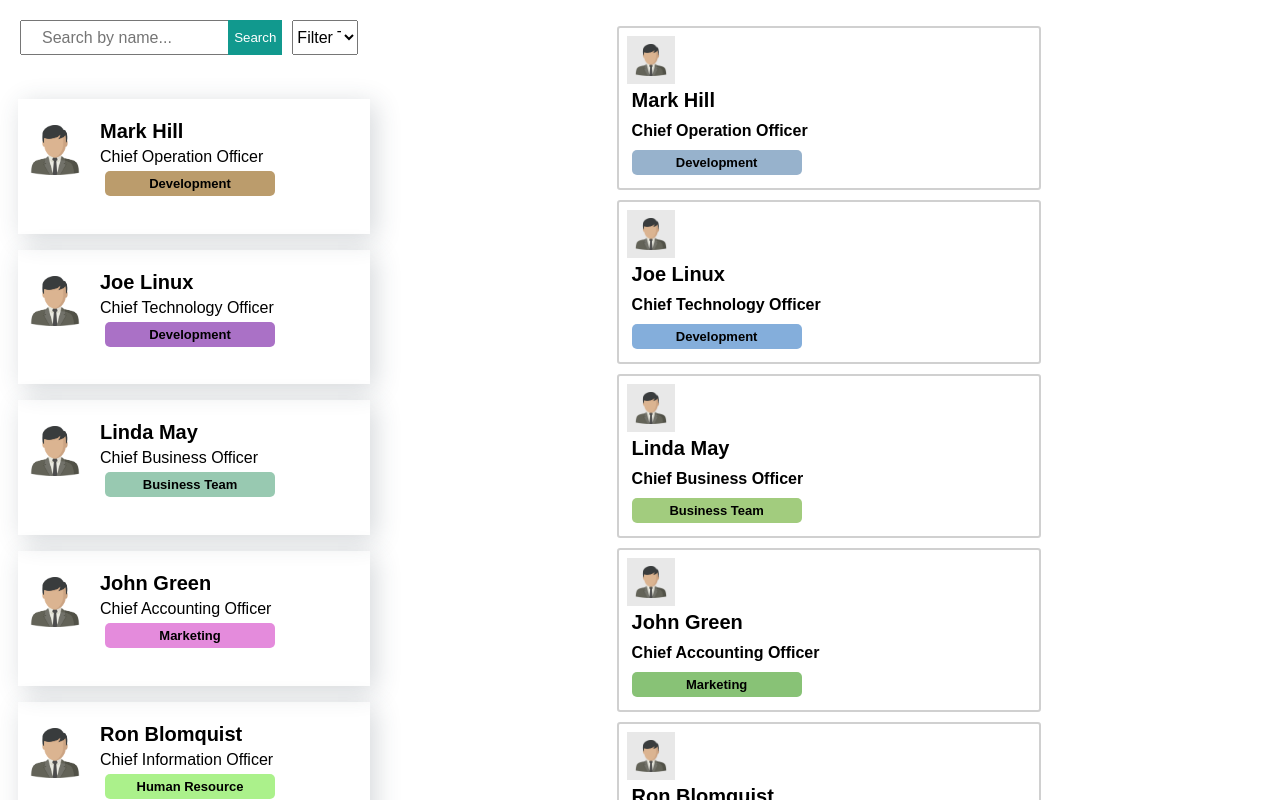
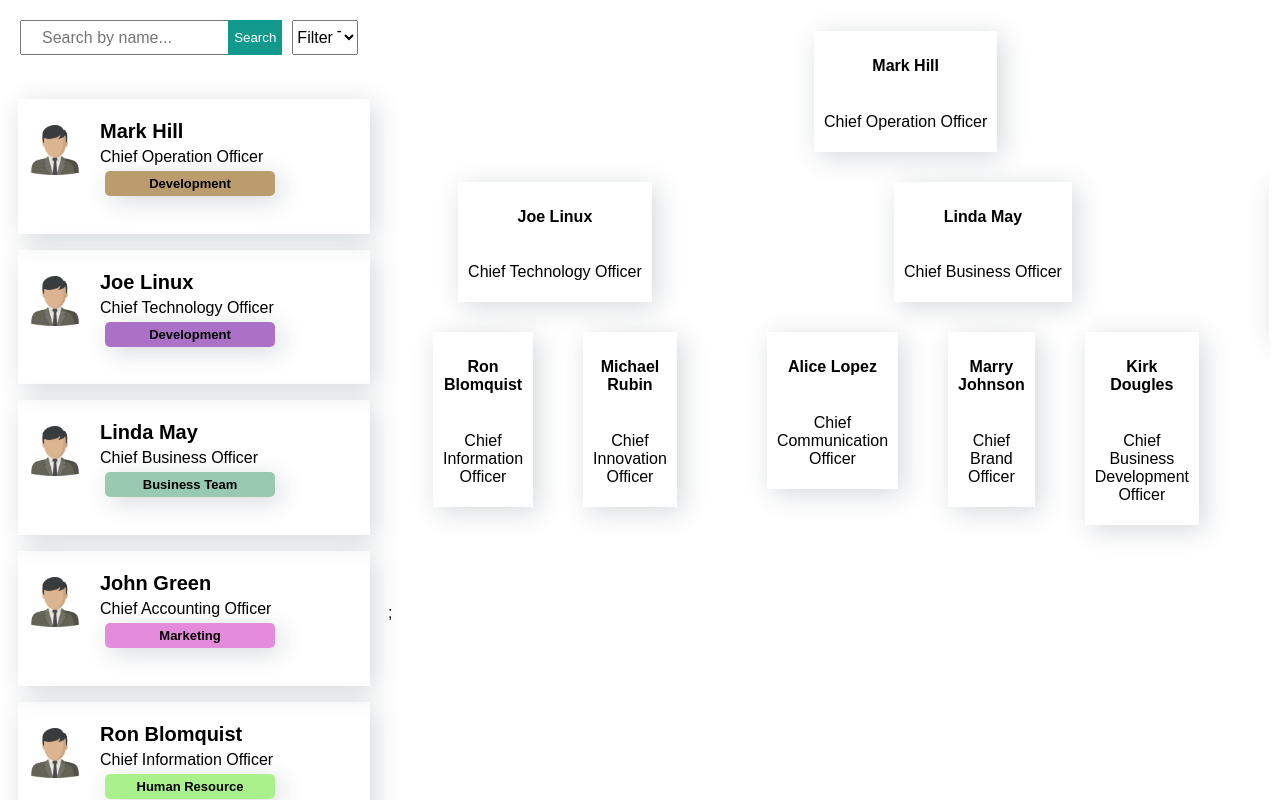
Before and after one commit to vaibhavkaul69/employee-tree-react, a React (Create React App) app: page / in a window 1280 px wide. Shown: the top 800 px of the page. Built offline with nearby package versions, Linux system fonts and the light colour scheme.

Commit message:
Added: Tree drag and drop with manager id being changed

```diff
--- a/package.json
+++ b/package.json
@@ -8,6 +8,7 @@
     "@testing-library/user-event": "^12.8.3",
     "react": "^17.0.2",
     "react-beautiful-dnd": "^13.1.0",
+    "react-d3-tree": "^2.0.1",
     "react-dom": "^17.0.2",
     "react-scripts": "4.0.3",
     "web-vitals": "^1.1.1"
--- a/src/App.css
+++ b/src/App.css
@@ -7,6 +7,7 @@
 .org-tree {
 	width: calc(100vw - 30vw);
 	margin: 10px;
+	overflow-x: scroll;
 }
 body {
 	font-family: sans-serif;
@@ -98,7 +99,6 @@ body {
 }
 
 .characters {
-	list-style: none;
 	padding-left: 0;
 }
 
@@ -134,7 +134,37 @@ body {
 	width: 100%;
 	height: auto;
 }
+.tree li {
+	text-align: center;
+	display: flex;
+	flex-direction: column;
+	align-items: center;
+}
 
+.tree li div {
+	width: 100%;
+	display: flex;
+}
+.tree li div li {
+	padding: 20px;
+}
+
+span {
+	display: flex;
+	margin: 5px;
+	padding: 5px 10px;
+	flex-direction: column;
+	box-shadow: 5px 5px 25px 0 rgba(46, 61, 73, 0.2);
+}
+
+.tree {
+	display: flex;
+	width: 100%;
+}
+
+ul {
+	padding-inline-start: 0px;
+}
 @media all and (max-width: 1000px) {
 	.container {
 		flex-direction: column;
--- a/src/Components/EmployeeChart.js
+++ b/src/Components/EmployeeChart.js
@@ -3,66 +3,48 @@ import React, { useContext, useEffect, useState } from "react";
 import { getRandomColor } from "./getRandomColor";
 import image from "../image.png";
 import { EmployeeDataContext } from "../Context/EmployeeDataContext";
-import { DragDropContext, Droppable, Draggable } from "react-beautiful-dnd";
+//import { DragDropContext, Droppable, Draggable } from "react-beautiful-dnd";
 
 const EmployeeChart = () => {
-	const { data, setNewData } = useContext(EmployeeDataContext);
+	const { data, setNewData, root, tree, employee_mapping } = useContext(
+		EmployeeDataContext
+	);
 
-	function handleOnDragEnd(result) {
-		if (!result.destination) return;
-
-		const items = Array.from(data);
-		const [reorderedItem] = items.splice(result.source.index, 1);
-		items.splice(result.destination.index, 0, reorderedItem);
-
-		setNewData(items);
-	}
 	return (
 		<div className="org-tree">
-			<DragDropContext onDragEnd={handleOnDragEnd}>
-				<Droppable droppableId="data">
-					{(provided) => (
-						<ul
-							className="characters"
-							{...provided.droppableProps}
-							ref={provided.innerRef}
-						>
-							{data.map((item, index) => {
-								return (
-									<Draggable
-										key={item.id}
-										draggableId={item.id.toString()}
-										index={index}
-									>
-										{(provided) => (
-											<li
-												ref={provided.innerRef}
-												{...provided.draggableProps}
-												{...provided.dragHandleProps}
-											>
-												<div className="characters-thumb">
-													<img src={image} alt={`${item.title} Thumb`} />
-												</div>
-												<p className="employee-name">{item.title}</p>
-												<p className="employee-designation">{item.subtitle}</p>
-												<span
-													style={{ background: getRandomColor() }}
-													className="employee-team"
-												>
-													{item.team}
-												</span>
-											</li>
-										)}
-									</Draggable>
-								);
-							})}
-							{provided.placeholder}
-						</ul>
-					)}
-				</Droppable>
-			</DragDropContext>
+			<ul className="tree">{list(root, tree, employee_mapping)}</ul>;
 		</div>
 	);
 };
 
+function drop(e) {
+	e.preventDefault();
+	var data = e.dataTransfer.getData("text");
+	e.target.appendChild(document.getElementById(data));
+}
+function allowDrop(e) {
+	e.preventDefault();
+}
+function drag(e) {
+	e.dataTransfer.setData("text", e.target.id);
+}
+const list = (root, tree, employee_mapping) => {
+	return root.map((item) => {
+		return (
+			<React.Fragment key={employee_mapping[item].id}>
+				<li
+					onDrop={(event) => drop(event)}
+					onDragOver={(event) => allowDrop(event)}
+				>
+					<span onDragStart={(event) => drag(event)} id={item} draggable>
+						<h4>{employee_mapping[item].title}</h4>
+						<p>{employee_mapping[item].subtitle}</p>
+					</span>
+
+					<div>{list(tree[item].children, tree, employee_mapping)}</div>
+				</li>
+			</React.Fragment>
+		);
+	});
+};
 export default EmployeeChart;
--- a/src/Context/EmployeeDataContext.js
+++ b/src/Context/EmployeeDataContext.js
@@ -1,4 +1,5 @@
 import React, { createContext, Component } from "react";
+import EmployeeList from "../Components/EmployeeList";
 
 export const EmployeeDataContext = createContext();
 
@@ -79,6 +80,7 @@ class EmployeeDataContextProvider extends Component {
 					manager: 6789,
 				},
 			],
+			recursiveData: [],
 		};
 
 		this.employee_mapping = {};
@@ -119,6 +121,7 @@ class EmployeeDataContextProvider extends Component {
 	};
 	componentDidMount() {
 		this.root = this.parseData(this.state.data);
+
 		//console.log(this.tree);
 		const newData = this.state.data;
 		for (let i = 0; i < this.state.data.length; i++) {
@@ -130,6 +133,8 @@ class EmployeeDataContextProvider extends Component {
 				);
 			}
 		}
+
+		console.log(this.root);
 		this.setState({
 			data: newData,
 		});
```
Also changed, not shown: 1 other file (tests, documents, lock files or other folders).
